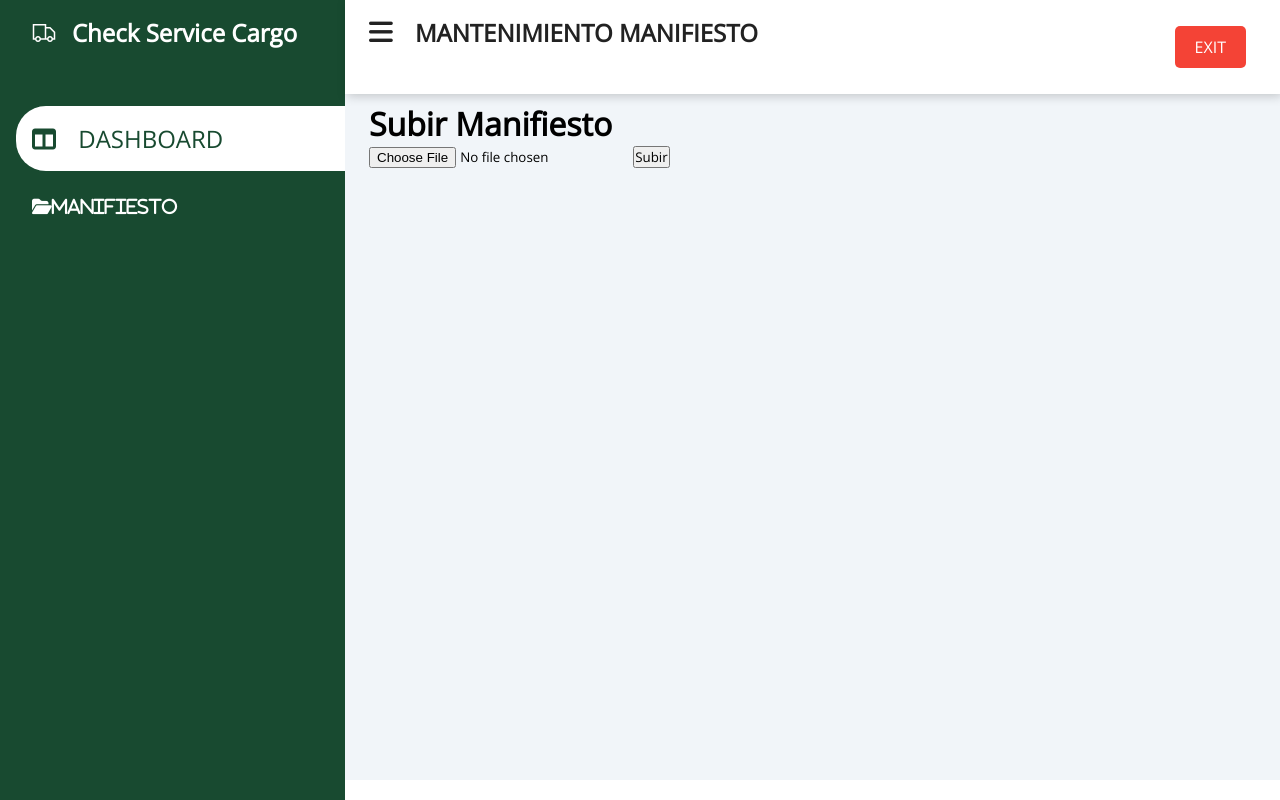
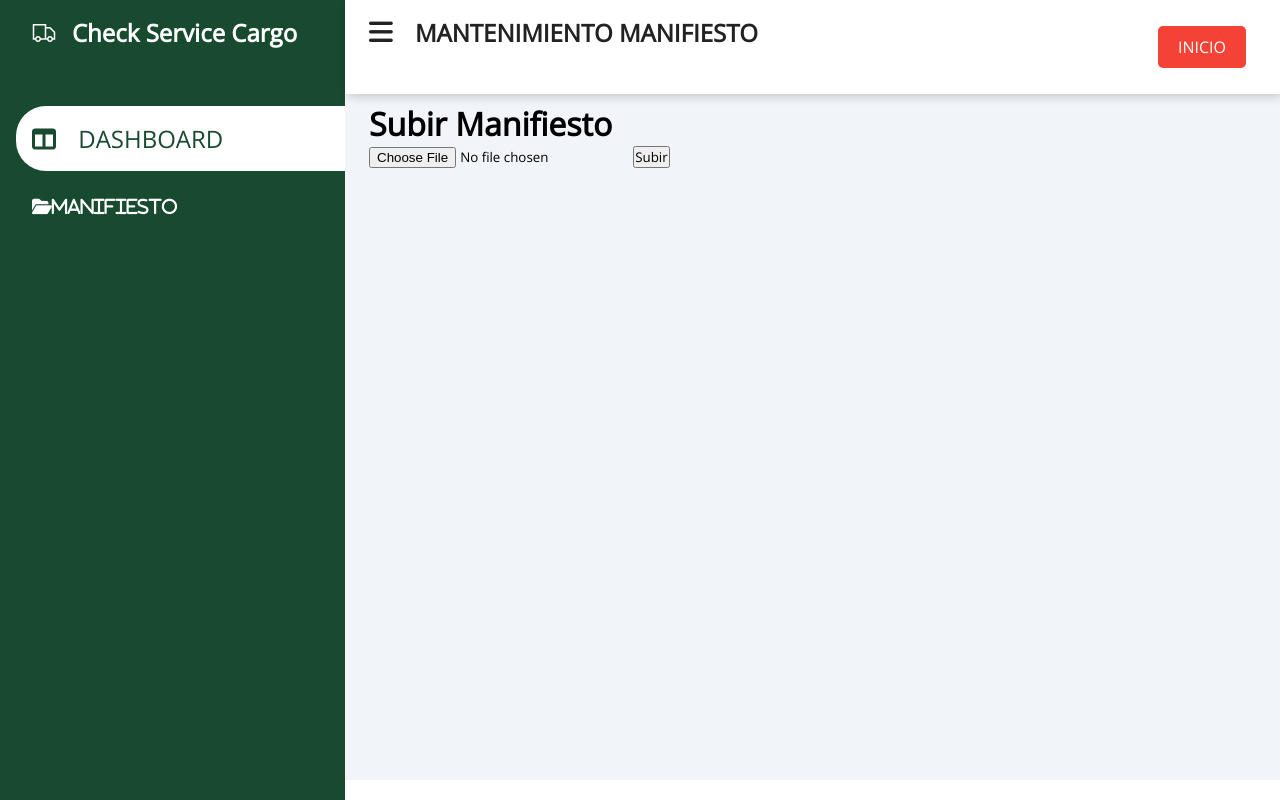
Before and after one commit to nathalyivonne/tesis, a Flask app: page /static/html/manifiesto.html in a window 1280 px wide. Run offline with Flask 3, Linux system fonts and the light colour scheme; some libraries are stand-ins or nearby versions.

Commit message:
VFinal_commit

```diff
--- a/static/html/manifiesto.html
+++ b/static/html/manifiesto.html
@@ -69,7 +69,7 @@
                 </label>
                 MANTENIMIENTO MANIFIESTO
             </h2>
-            <a href="/admin" class="btn-exit">EXIT</a>
+            <a href="/admin" class="btn-exit">INICIO</a>
         </header>
         <main>
             <h1>Subir Manifiesto</h1>
--- a/templates/index2.html
+++ b/templates/index2.html
@@ -42,6 +42,7 @@
                 </label>
                 PÁGINA PRINCIPAL
             </h2>
+            <a href="/" class="btn-exit">EXIT</a>
         </header>
         <main>
             <div class="cards">
```
